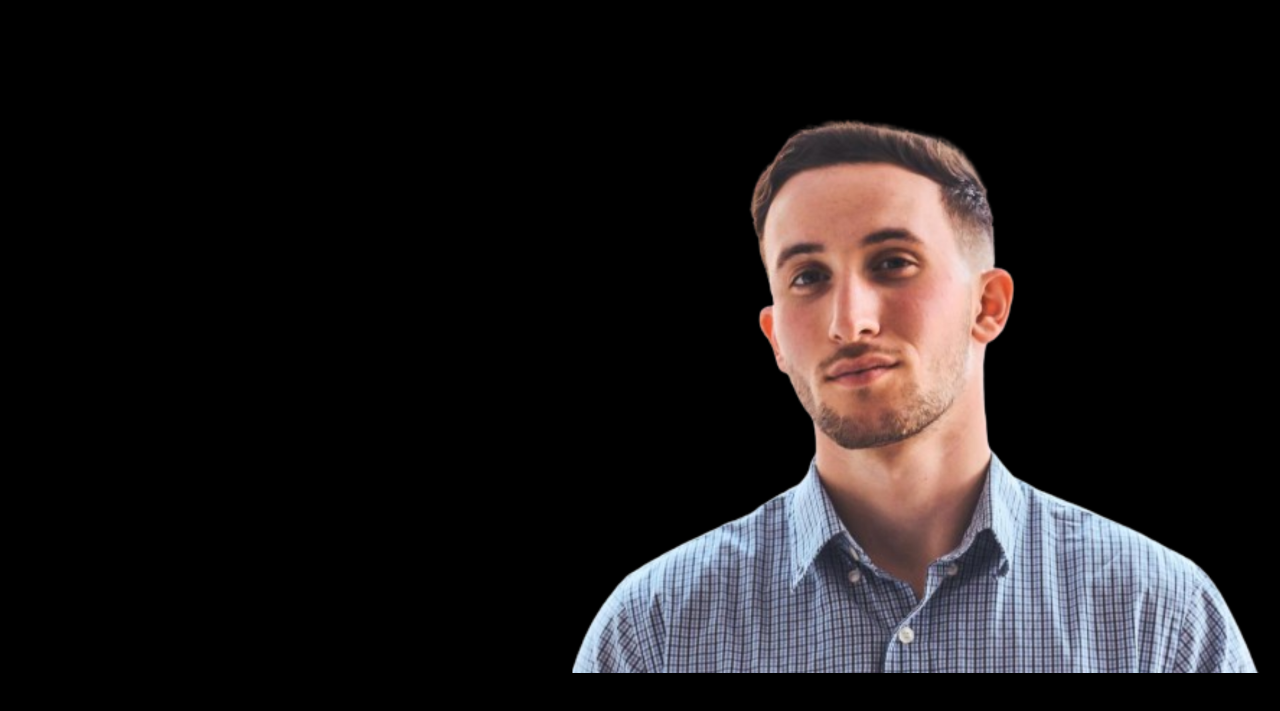
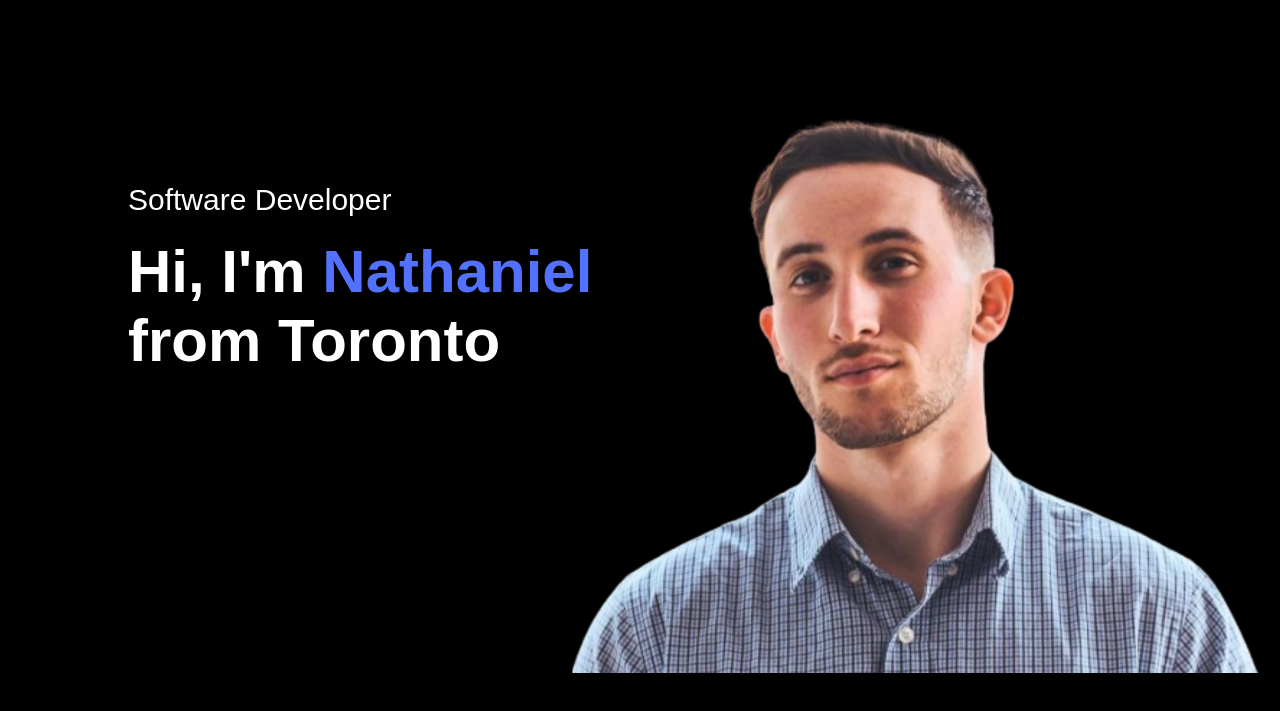
Before and after one commit to N-acker/myPortfolioWebsite, a plain HTML site: page index.html in a window 1280 px wide. Shown: the part 87-798 px from the top of the page. Drawn offline with Linux system fonts and the light colour scheme.

Commit message:
changes involving header-text; header has been completed

```diff
--- a/index.html
+++ b/index.html
@@ -19,6 +19,10 @@
                     <li><a href="#">Contact</a></li>
                 </ul>
             </nav>
+            <div class="header-text">
+                <p>Software Developer</p>
+                <h1>Hi, I'm <span>Nathaniel</span><br>from Toronto</h1>
+            </div>
         </div>
     </div>
 </body>
--- a/style.css
+++ b/style.css
@@ -66,3 +66,17 @@ nav ul li a::after{
 nav ul li a:hover::after{
     width: 100%;
 }
+
+.header-text{
+    margin-top: 20%;
+    font-size: 30px;
+}
+
+.header-text h1{
+    font-size: 60px;
+    margin-top: 20px;
+}
+
+.header-text h1 span{
+    color: #5271ff;
+}
```
